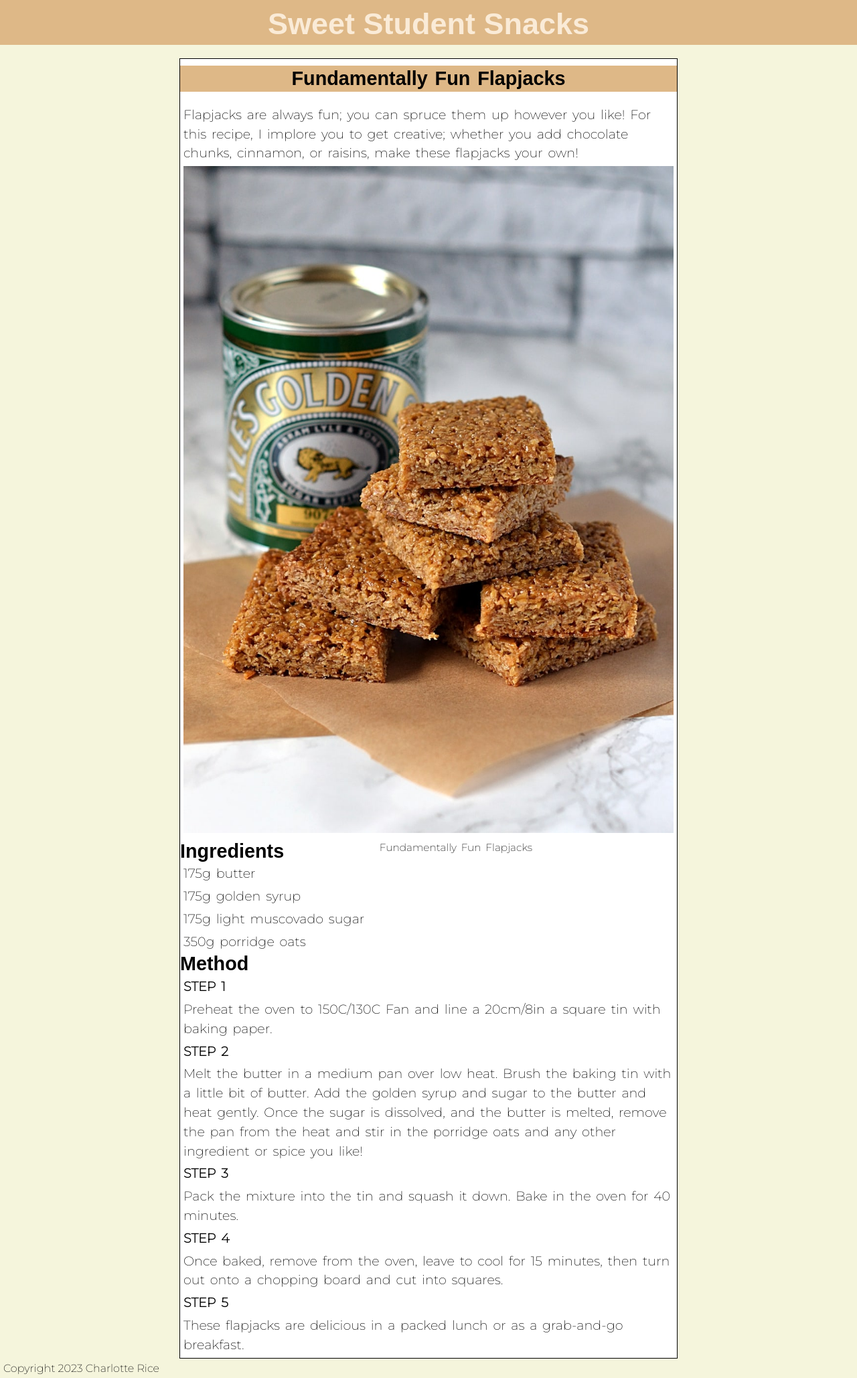
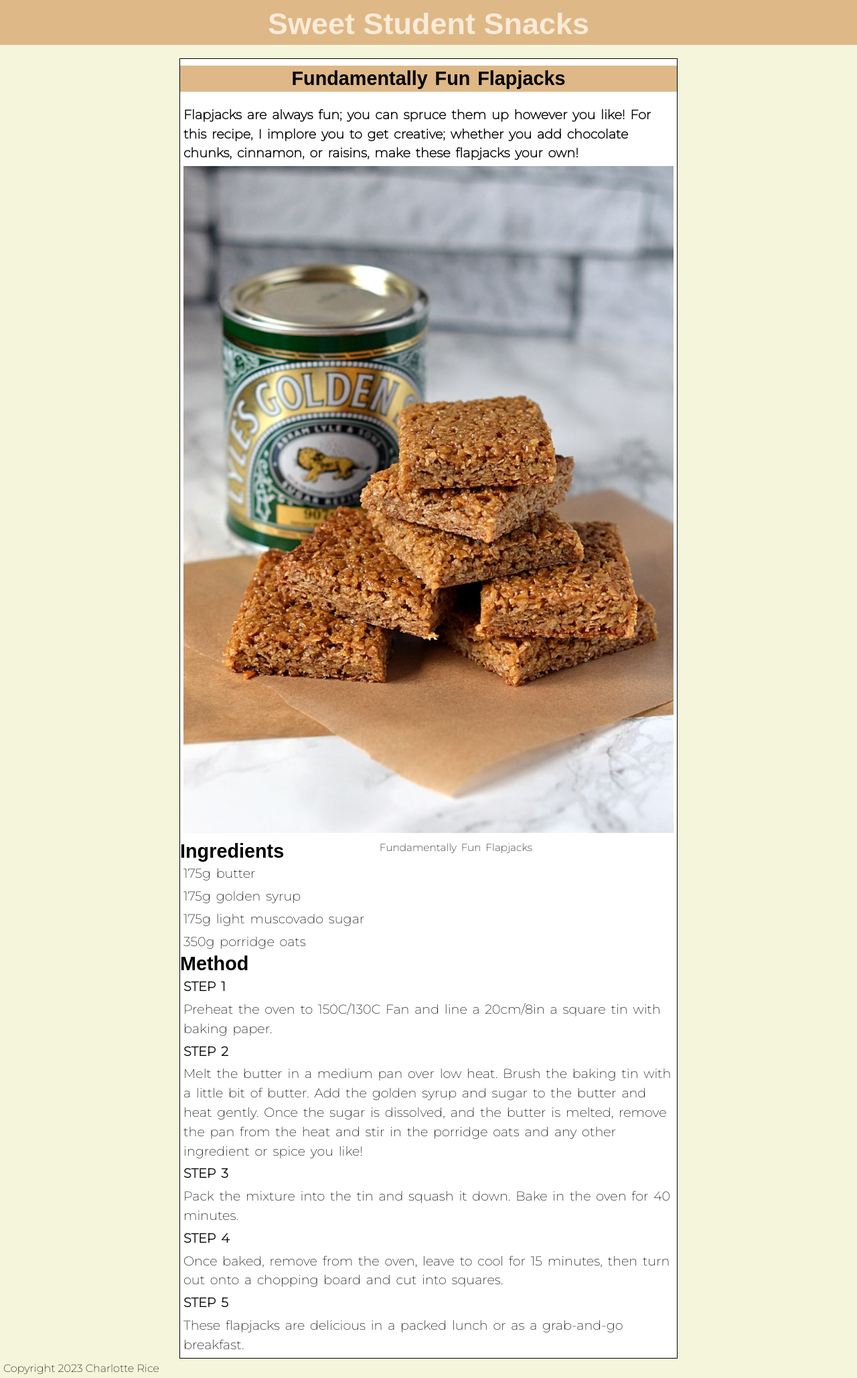
Before and after one commit to charlottericex/SweetStudentSnacks, a Jekyll site: the page built from _recipes/fundamentally-fun-flapjacks.md, in a window 1280 px wide. Shown: the whole page at 67% size. Built offline with Jekyll 4.4.1, drawn with Linux system fonts in a browser that asks for light colours; some web fonts are replaced.

```diff
--- a/_recipes/fundamentally-fun-flapjacks.md
+++ b/_recipes/fundamentally-fun-flapjacks.md
@@ -4,7 +4,7 @@ date: 2023-02-14T12:59:03.716Z
 order: 3
 layout: recipe
 ---
-Flapjacks are always fun; you can spruce them up however you like! For this recipe, I implore you to get creative; whether you add chocolate chunks, cinnamon, or raisins, make these flapjacks your own!
+**Flapjacks are always fun; you can spruce them up however you like! For this recipe, I implore you to get creative; whether you add chocolate chunks, cinnamon, or raisins, make these flapjacks your own!**
 
 ![](../uploads/flapjack.jpg "Fundamentally Fun Flapjacks ")
 
```
